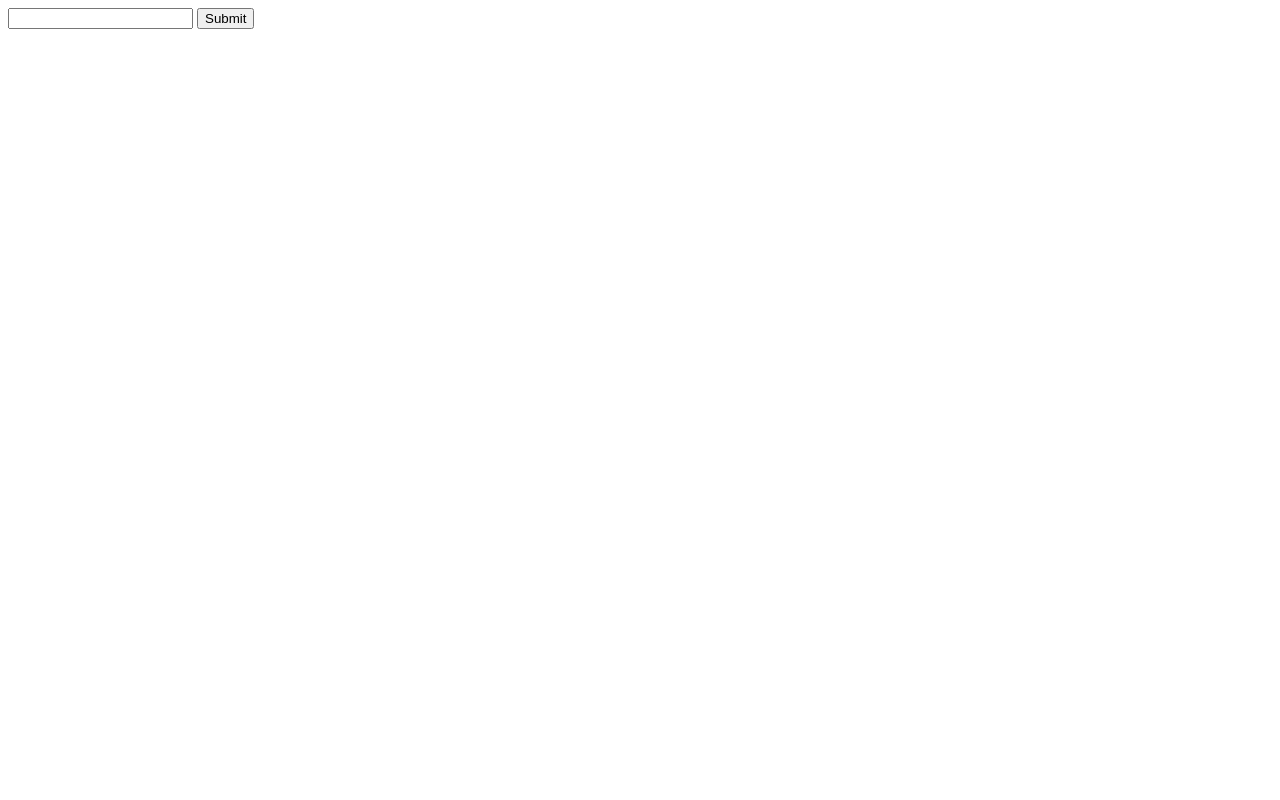
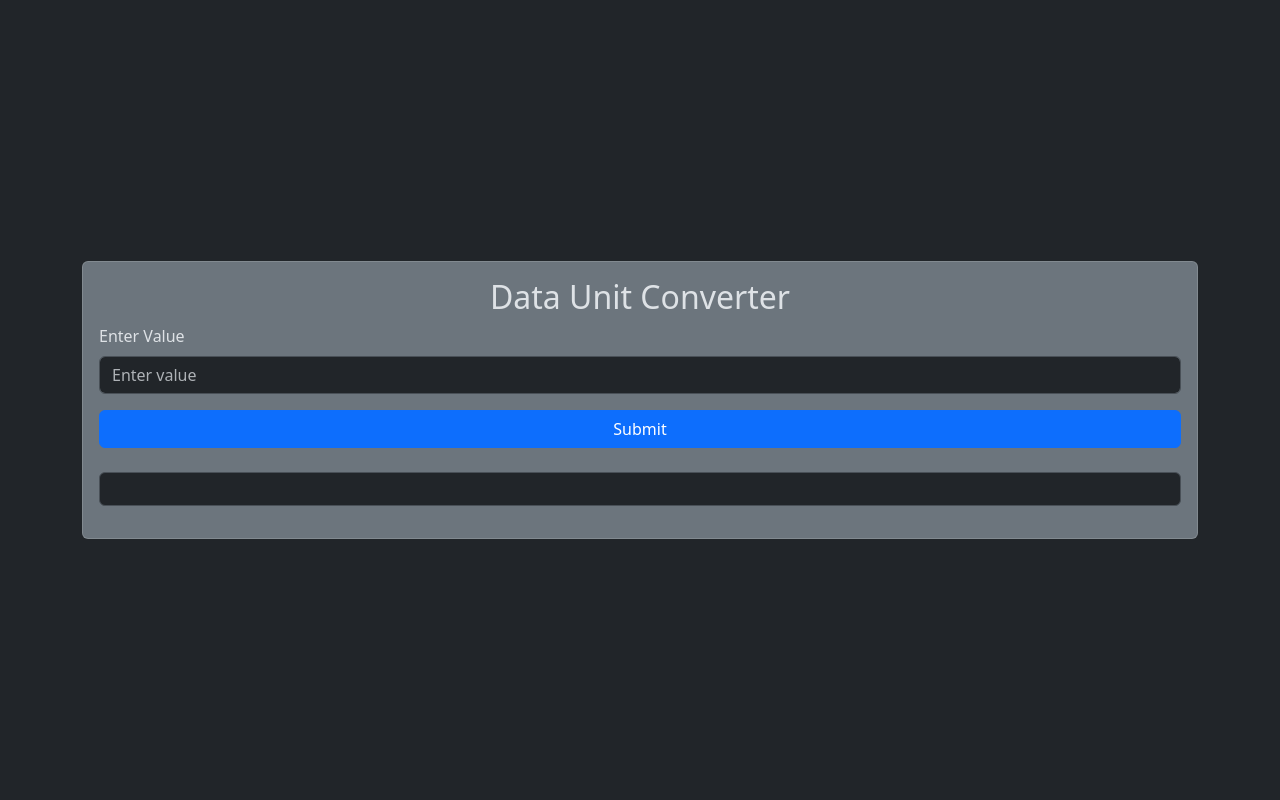
Before and after one commit to JauniKappauni/dataunitconverter-website, a Flask app: page / in a window 1280 px wide. Before the commit the page is almost empty. Run offline with Flask 3, Linux system fonts and the light colour scheme.

Commit message:
Added Styling

```diff
--- a/templates/index.html
+++ b/templates/index.html
@@ -1,17 +1,26 @@
 <!DOCTYPE html>
-<html lang="en">
+<html lang="en" data-bs-theme="dark">
 <head>
     <meta charset="UTF-8">
     <meta name="viewport" content="width=device-width, initial-scale=1.0">
-    <title>Data Unit Converter Website</title>
+    <title>Data Unit Converter</title>
+    <link href="https://cdn.jsdelivr.net/npm/bootstrap@5.3.2/dist/css/bootstrap.min.css" rel="stylesheet">
 </head>
-<body>
-    <form method="post">
-        <input type="number" name="input" required>
-        <input type="submit">
-    </form>
-    <pre>
-        {{output}}
-    </pre>
+<body class="d-flex align-items-center justify-content-center vh-100 bg-dark text-light">
+    <div class="container">
+        <div class="card bg-secondary p-3">
+            <h2 class="text-center">Data Unit Converter</h2>
+            <form method="post">
+                <div class="mb-3">
+                    <label class="form-label">Enter Value</label>
+                    <input type="number" name="input" placeholder="Enter value" class="form-control" required>
+                </div>
+                <input type="submit" class="btn btn-primary w-100">
+            </form>
+            <div class="mt-4">
+                <pre class="bg-dark text-light p-3 border rounded">{{output}}</pre>
+            </div>
+        </div>
+    </div>
 </body>
 </html>
```
